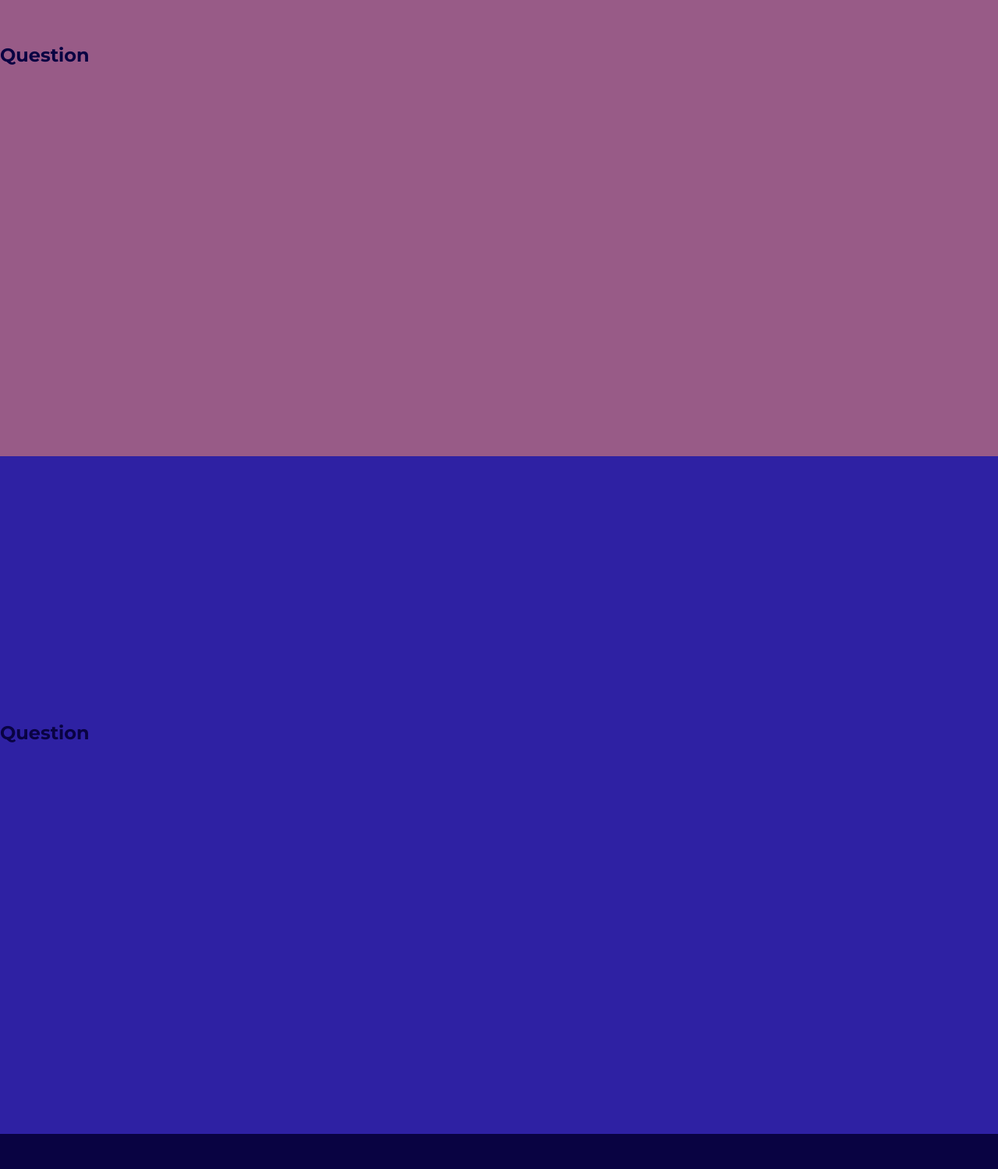
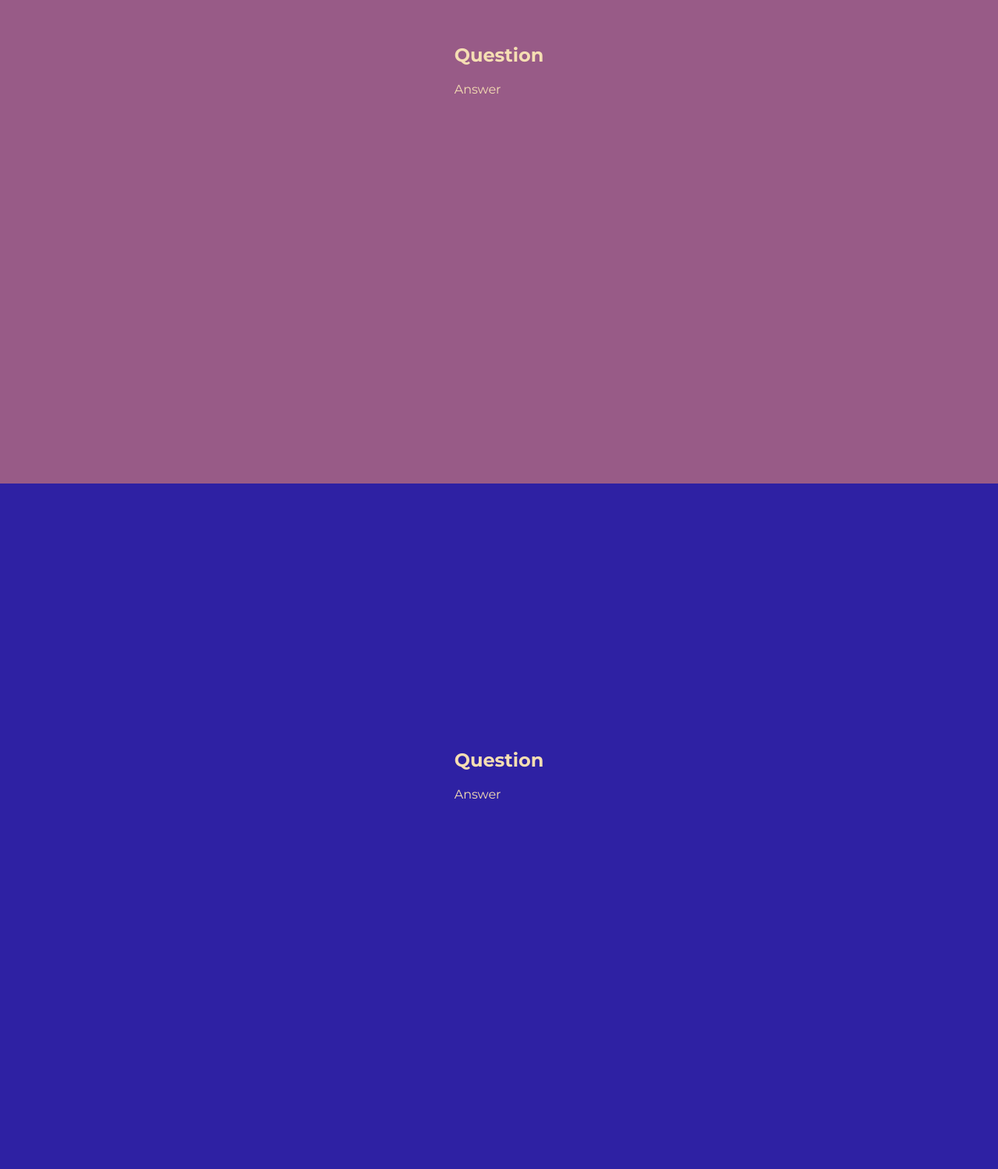
Before and after one commit to quisethecoder/fact-accordian, a plain HTML site: page index.html in a window 1280 px wide. Shown: the part 1601-3100 px from the top of the page at 78% size. Drawn offline with nearby package versions, Linux system fonts and the light colour scheme.

Commit message:
Question/Answer Addition

```diff
--- a/index.html
+++ b/index.html
@@ -95,18 +95,24 @@
   </div>
 
   <div class="container-one">
-    <h2>Question</h2>
+    <div class="wrap">
+    <h2 class="quest">Question</h2>
     <p>Answer</p>
+  </div>
   </div>
 
   <div class="container-two">
-    <h2>Question</h2>
+    <div class="wrap">
+    <h2 class="quest">Question</h2>
     <p>Answer</p>
+  </div>
   </div>
 
   <div class="container-three">
-    <h2>Question</h2>
+    <div class="wrap">
+    <h2 class="quest">Question</h2>
     <p>Answer</p>
+  </div>
   </div>
 
 
--- a/styles.css
+++ b/styles.css
@@ -81,7 +81,7 @@ h1{
     display: none;
 }
 
-p{
+#answer-one, #answer-two, #answer-three, #answer-four{
     display: none;
 }
 
@@ -109,18 +109,25 @@ p{
 
 .container-one{
     background: rgb(152, 91, 135);
+}
+
+.container-two{
+    background: rgb(46, 33, 163);
+}
+
+.container-three{
+    background: rgb(9, 3, 66);
+}
+
+.container-one, .container-two, .container-three{
+    display: flex;
+    justify-content: center;
+    align-items: center;
     padding-top: 20rem;
     padding-bottom: 30em;
 }
 
-.container-two{
-    background: rgb(46, 33, 163);
-    padding-top: 20rem;
-    padding-bottom: 30em;
+
+.wrap, .quest{
+    color: wheat;
 }
-
-.container-three{
-    background: rgb(9, 3, 66);
-    padding-top: 20rem;
-    padding-bottom: 30em;
-}
```
